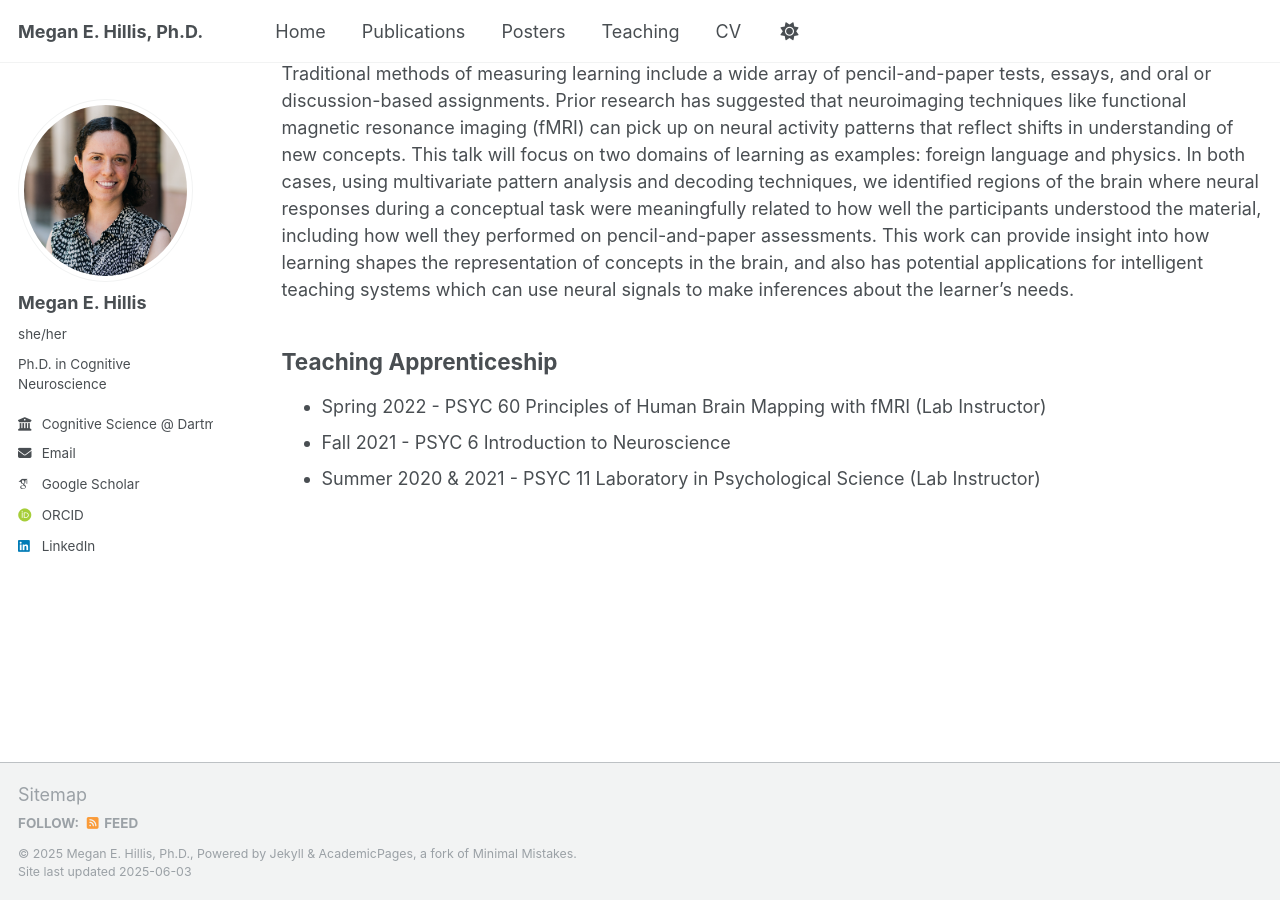
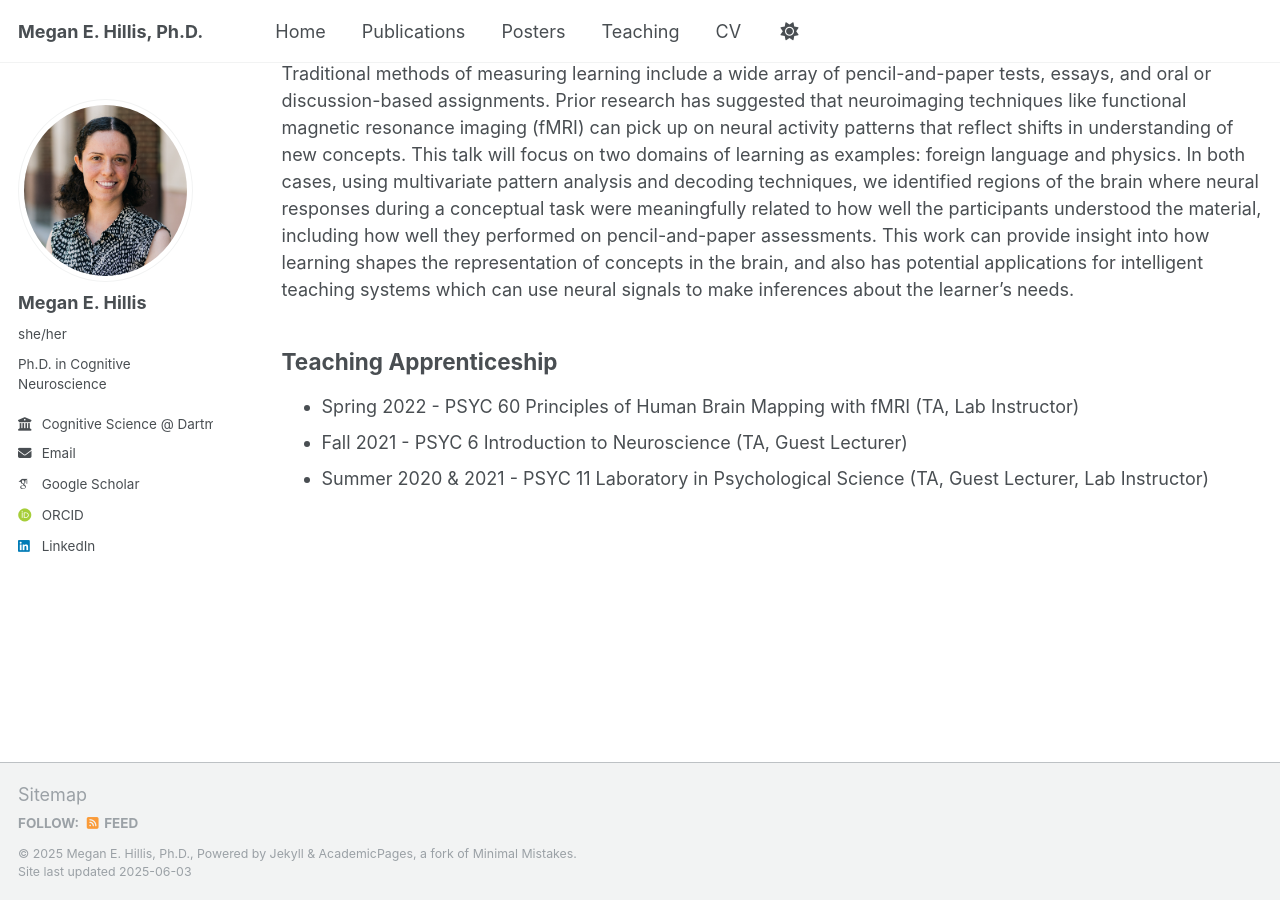
Before and after one commit to megan-hillis/megan-hillis.github.io, a Jekyll site: the page built from _pages/teaching.md, in a window 1280 px wide and 900 px high, scrolled down 953 px. Built offline with Jekyll 4.4.1, drawn with Linux system fonts in a browser that asks for light colours; some web fonts are replaced.

Commit message:
Update teaching.md

```diff
--- a/_pages/teaching.md
+++ b/_pages/teaching.md
@@ -25,6 +25,6 @@ Fall 2025 - MWF 10 \
 
 
 ## Teaching Apprenticeship
-- Spring 2022 - PSYC 60 Principles of Human Brain Mapping with fMRI (Lab Instructor)
-- Fall 2021 - PSYC 6 Introduction to Neuroscience
-- Summer 2020 & 2021 - PSYC 11 Laboratory in Psychological Science (Lab Instructor)
+- Spring 2022 - PSYC 60 Principles of Human Brain Mapping with fMRI (TA, Lab Instructor)
+- Fall 2021 - PSYC 6 Introduction to Neuroscience (TA, Guest Lecturer)
+- Summer 2020 & 2021 - PSYC 11 Laboratory in Psychological Science (TA, Guest Lecturer, Lab Instructor)
```
